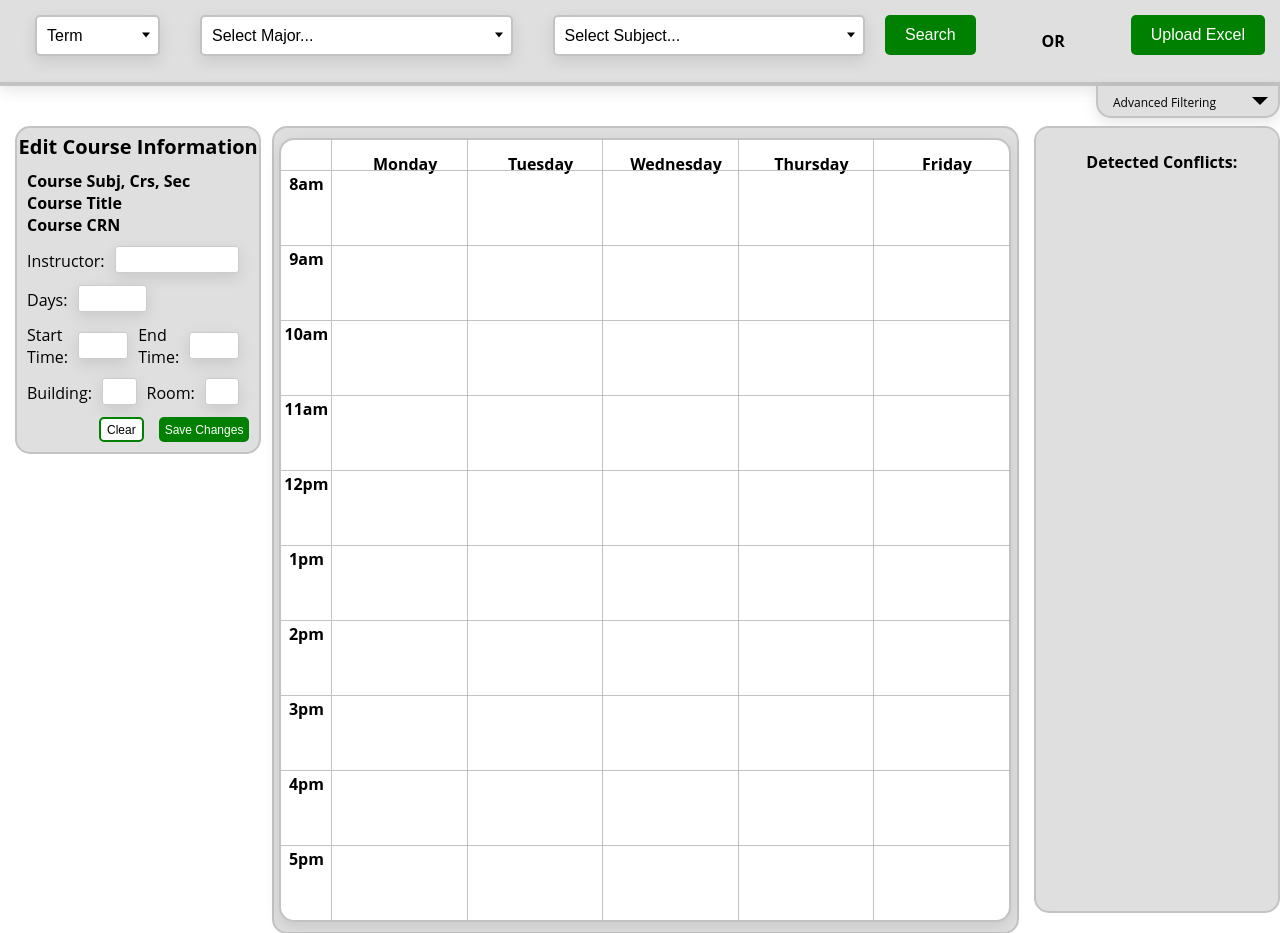
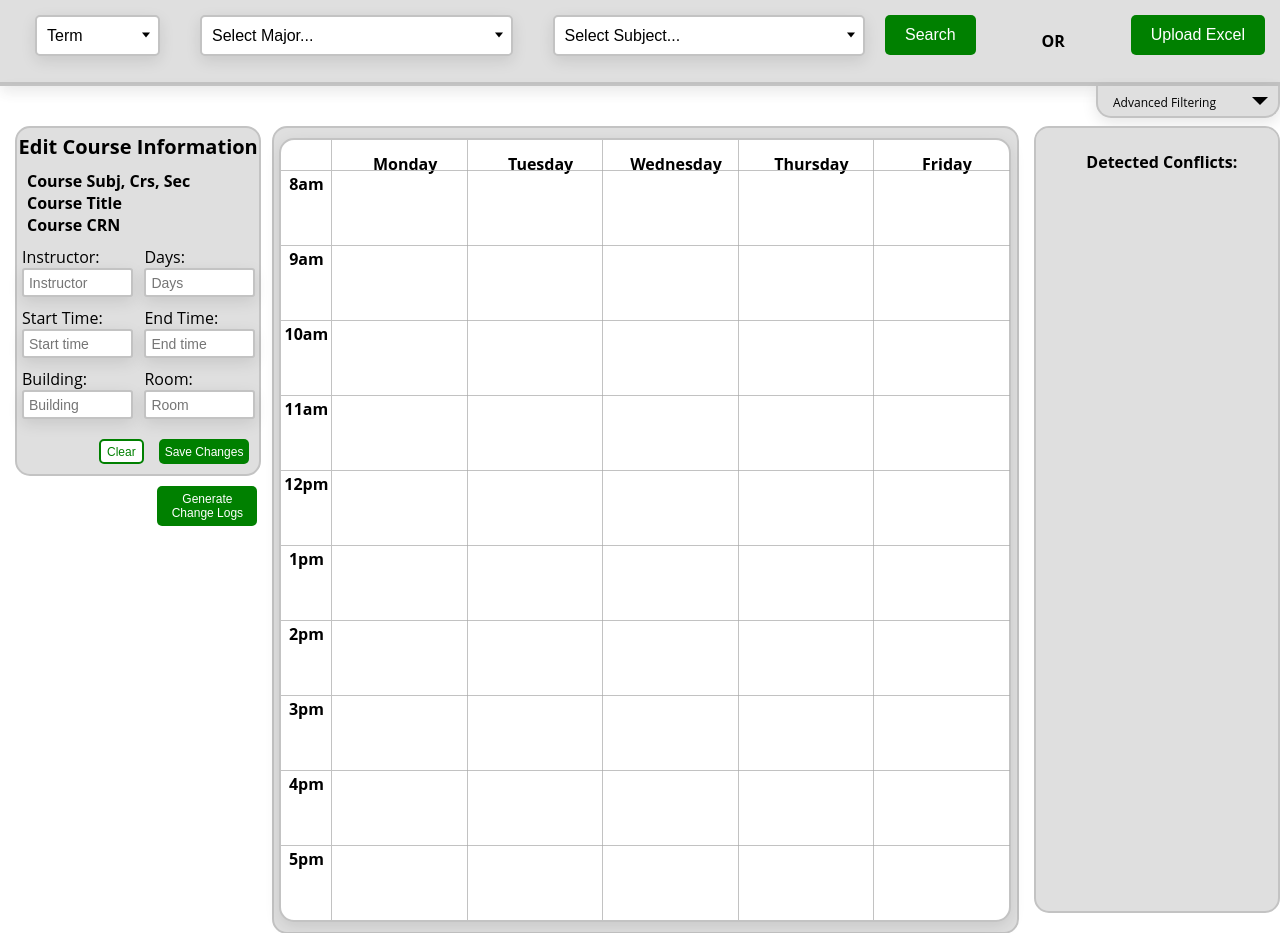
Before and after one commit to SamoanJohn/Schedule-Conflict-Checker, a Django app: page / in a window 1280 px wide. Shown: the part 65-998 px from the top of the page. Run offline with Django 4.2, Linux system fonts and the light colour scheme; data comes from the database, SQL or seed files in the repository; some libraries are stand-ins or nearby versions.

Commit message:
change log in place

```diff
--- a/ScheduleChecker/static/css/scheduler_style.css
+++ b/ScheduleChecker/static/css/scheduler_style.css
@@ -1060,7 +1060,6 @@ input:focus {
 .main-container {
   display: flex;
   justify-content: flex-end;
-
 }
 
 /* DISPLAYING CONFLICTS */
@@ -1239,6 +1238,7 @@ h2 {
   margin-top: 40px;
   margin-left: 15px;
 }
+
 /* Edit Box */
 .edit-box {
   width: 100%;
@@ -1272,30 +1272,43 @@ h2 {
 
 .edit-box-content {
   margin-top: 10px;
+  display: flex;
+  justify-content: space-between;
+}
+
+.form-group-left-column {
+  width: 40%;
+  margin-left: 5px;
+}
+
+.form-group-right-column {
+  width: 40%;
+  margin-right: 18px;
 }
 
 .form-group {
   color: var(--black-text-color);
-  display: flex;
-  align-items: center;
-  margin: 10px;
-}
-
-#edit-box-days {
-  max-width: 130px;
-}
+  margin: 7px;
+}
+
 
 .form-group label {
-  margin-right: 10px;
-}
-
-input[type="text"] {
-  width: 80%;
+  font-size: 14px;
+}
+
+#instructor,
+#days,
+#start-time,
+#end-time,
+#building,
+#room {
   padding: 5px;
-  border: 1px solid #ccc;
+  border: 2px solid var(--grey-border-color);
   border-radius: 3px;
+  margin-bottom: 10px;
   font-size: 14px;
 }
+
 
 .save-course-info-button-container {
   display: flex;
@@ -1329,7 +1342,7 @@ input[type="text"] {
 .clear-course-info-button {
   margin-right: 15px;
   background-color: var(--background-color);
-  color: var(--black-text-color);
+  color: var(--submit-button-color);
   height: 25px;
   border-radius: 5px;
   border-style: solid;
@@ -1341,13 +1354,36 @@ input[type="text"] {
 
 
 .clear-course-info-button:hover {
-  background-color: var(--grey-background-color);
+  background-color: var(--lightgrey-background-color);
 }
 
 
 .invalid-input {
   outline: 2px solid red;
 }
+
+.change-log-button-container {
+  display: flex;
+  justify-content: flex-end;
+}
+
+#change-log-button {
+  margin-top: 10px;
+  background-color: var(--submit-button-color);
+  color: var(--white-text-color);
+  height: 40px;
+  width: 100px;
+  border: none;
+  border-radius: 5px;
+  cursor: pointer;
+  font-size: 12px;
+}
+
+#change-log-button:hover {
+  background-color: var(--submit-button-hover-color);
+}
+
+
 /* Style for the online course section */
 
 .online-courses {
--- a/ScheduleChecker/static/js/schedule.js
+++ b/ScheduleChecker/static/js/schedule.js
@@ -525,15 +525,32 @@ window.addEventListener('load', function() {
       xhr.send();
 
   }
+
+
+  const changeLogButton = document.querySelector('#change-log-button');
+  changeLogButton.addEventListener('click', displayChangeLogs);
+
+
+
   // add a click event listener to the button
   var searchbtn = document.getElementById("search-btn");
   searchbtn.removeEventListener('click', handleSearchButtonClick);
   searchbtn.addEventListener('click', handleSearchButtonClick);
 
   const clearButton = document.querySelector('.clear-course-info-button');
-  const inputFields = document.querySelectorAll('.form-group input');
+  const inputFields = document.querySelectorAll('input[type="text"]');
+  console.log(inputFields)
 
   clearButton.addEventListener('click', () => {
+    const startTimeInput = document.querySelector("#start-time");
+    const endTimeInput = document.querySelector("#end-time");
+    const daysInput = document.querySelector("#days");
+
+    startTimeInput.classList.remove("invalid-input");
+    endTimeInput.classList.remove("invalid-input");
+    daysInput.classList.remove("invalid-input");
+
+
     const subjElem = document.querySelector('.course-subj-crs-sec');
     const titleElem = document.querySelector('.course-title');
     const crnElem = document.querySelector('.course-crn');
@@ -655,7 +672,6 @@ function updateCourseElements(){
 
 
 function calculateEndTime(STime, Duration) {
-  console.log(STime);
   const STimeHours = parseInt(STime.slice(0, 2));
   const STimeMinutes = parseInt(STime.slice(2));
   const STimeInMinutes = STimeHours * 60 + STimeMinutes;
@@ -718,7 +734,6 @@ function handleDragstart(event) {
 function handleDragover(event) {
   event.preventDefault();
   const time = militaryToStandardTime(event.currentTarget.dataset.time);
-  console.log(time);
   event.currentTarget.classList.add('highlight');
   event.currentTarget.classList.add('text');
   event.currentTarget.setAttribute('data-highlight-time', time);
@@ -749,7 +764,6 @@ function handleDrop(event) {
     const timeCell = event.currentTarget;
     const dayTime = timeCell.getAttribute('data-time');
     courseBlockContainer.firstChild.setAttribute('STime', dayTime);
-    console.log(courseBlockContainer.firstChild);
     courseBlockContainer.firstChild.setAttribute('ETime', calculateEndTime(courseBlockContainer.firstChild.getAttribute('STime'),
     courseBlockContainer.firstChild.getAttribute('Duration')));
     courseBlockContainer.firstChild
@@ -777,6 +791,13 @@ function openEditBoxClick() {
 }
 
 function openEditBox(courseElement) {
+  const startTimeInput = document.querySelector("#start-time");
+  const endTimeInput = document.querySelector("#end-time");
+  const daysInput = document.querySelector("#days");
+
+  startTimeInput.classList.remove("invalid-input");
+  endTimeInput.classList.remove("invalid-input");
+  daysInput.classList.remove("invalid-input");
   // get the course information from the courseElement
   const subj = courseElement.getAttribute("subj");
   const crs = courseElement.getAttribute("crs");
@@ -825,15 +846,14 @@ function openEditBox(courseElement) {
 
   const instructorInput = document.querySelector("#instructor");
   instructorInput.value = instructor;
-  const daysInput = document.querySelector("#days");
   daysInput.value = days;
 
   stimeStandard = militaryToStandardTime(stime)
   etimeStandard = militaryToStandardTime(etime)
 
-  const startTimeInput = document.querySelector("#start-time");
+
+
   startTimeInput.value = stimeStandard;
-  const endTimeInput = document.querySelector("#end-time");
   endTimeInput.value = etimeStandard;
   const buildingInput = document.querySelector("#building");
   buildingInput.value = bldg;
@@ -1000,31 +1020,78 @@ function addCourseToCalendar(course) {
   });
 };
 
+var changeLog = []
 
 function updateCourseInClassArray(course) {
-  const crn = course.getAttribute("CRN");
+  const crn = parseInt(course.getAttribute("CRN"));
+  let courseExists = false;
+  for (let i = 0; i < changeLog.length; i++) {
+    if (parseInt(changeLog[i].oldCourse.CRN) === crn) {
+      courseExists = true;
+      changeLog[i].newCourse.Instructor = course.getAttribute("instructor");
+      changeLog[i].newCourse.Days = course.getAttribute("days");
+      changeLog[i].newCourse.STime = course.getAttribute("stime");
+      changeLog[i].newCourse.ETime = course.getAttribute("etime");
+      changeLog[i].newCourse.Bldg = course.getAttribute("bldg");
+      changeLog[i].newCourse.Room = course.getAttribute("room");
+      break;
+    }
+  }
+  if (!courseExists) {
     for (let i = 0; i < saved_class_array.length; i++) {
       if (parseInt(saved_class_array[i].CRN) === parseInt(crn)) {
+        let oldCourse = JSON.parse(JSON.stringify(saved_class_array[i]));
         saved_class_array[i].Instructor = course.getAttribute("instructor");
         saved_class_array[i].Days = course.getAttribute("days");
         saved_class_array[i].STime = course.getAttribute("stime");
         saved_class_array[i].ETime = course.getAttribute("etime");
         saved_class_array[i].Bldg = course.getAttribute("bldg");
         saved_class_array[i].Room = course.getAttribute("room");
+        let newCourse = JSON.parse(JSON.stringify(saved_class_array[i]));
+        changeLog.push({oldCourse: oldCourse, newCourse: newCourse});
         break;
       }
     }
-  for (let i = 0; i < class_array.length; i++) {
-    if (parseInt(class_array[i].CRN) === parseInt(crn)) {
-      saved_class_array[i].Instructor = course.getAttribute("instructor");
-      saved_class_array[i].Days = course.getAttribute("days");
-      saved_class_array[i].STime = course.getAttribute("stime");
-      saved_class_array[i].ETime = course.getAttribute("etime");
-      saved_class_array[i].Bldg = course.getAttribute("bldg");
-      saved_class_array[i].Room = course.getAttribute("room");
-      break;
-    }
-  }
+  }
+}
+
+
+function displayChangeLogs() {
+  let logText = "";
+  for (let i = 0; i < changeLog.length; i++) {
+    const oldCourse = changeLog[i].oldCourse;
+    const newCourse = changeLog[i].newCourse;
+    let changes = [];
+    if (oldCourse.Instructor !== newCourse.Instructor) {
+      changes.push(`Instructor changed from ${oldCourse.Instructor} to ${newCourse.Instructor}`);
+    }
+    if (oldCourse.Days !== newCourse.Days) {
+      changes.push(`Days changed from ${oldCourse.Days} to ${newCourse.Days}`);
+    }
+    if (oldCourse.STime !== newCourse.STime) {
+      oldSTime = militaryToStandardTime(oldCourse.STime)
+      newSTime = militaryToStandardTime(newCourse.STime)
+      changes.push(`Start time changed from ${oldSTime} to ${newSTime}`);
+    }
+    if (oldCourse.ETime !== newCourse.ETime) {
+      oldETime = militaryToStandardTime(oldCourse.ETime)
+      newETime = militaryToStandardTime(newCourse.ETime)
+      changes.push(`End time changed from ${oldETime} to ${newETime}`);
+    }
+    if (oldCourse.Bldg !== newCourse.Bldg || oldCourse.Room !== newCourse.Room) {
+      changes.push(`Location changed from ${oldCourse.Bldg} ${oldCourse.Room} to ${newCourse.Bldg} ${newCourse.Room}`);
+    }
+    if (changes.length > 0) {
+      logText += `${oldCourse.CRN} ${oldCourse.Subj} ${oldCourse.Crs} ${oldCourse.Sec} changes:\n`;
+      logText += `${changes.join("\n")}\n\n`;
+    }
+  }
+  if (logText === "") {
+    logText = "No changes recorded.";
+  }
+  const popup = window.open("", "changeLogPopup", "width=600,height=400");
+  popup.document.write(`<pre>${logText}</pre>`);
+  popup.document.close();
 }
 
 
--- a/ScheduleChecker/website/templates/scheduler.html
+++ b/ScheduleChecker/website/templates/scheduler.html
@@ -276,6 +276,9 @@
     </div>
 
     <!-- Austin -->
+    <datalist id="subj-suggestion">
+      <option value="Format: CSCE">
+    </datalist>
     <!-- John -->
   <!-- data-Day may need to change to a M,T,W,TH format-->
   <div class="main-container">
@@ -288,35 +291,58 @@
           <span class="course-crn">Course CRN</span>
         </div>
         <div class="edit-box-content">
-          <div class="form-group">
+          <div class="form-group-left-column">
             <label for="instructor">Instructor:</label>
-            <input type="text" id="instructor">
+            <input type="text" id="instructor" placeholder="Instructor" list="instructor-suggestion" oninput="if (this.value=='Format: Witmer F') {this.value='Witmer F'}"/>
+            <datalist id="instructor-suggestion">
+              <option value="Format: Witmer F">
+            </datalist>
+
+            <label for="start-time">Start Time:</label>
+            <input type="text" id="start-time" placeholder="Start time" list="stime-suggestion" oninput="if (this.value=='Format: 11:30AM') {this.value='11:30AM'}"/>
+            <datalist id="stime-suggestion">
+              <option value="Format: 11:30AM">
+            </datalist>
+
+            <label for="building">Building:</label>
+            <input type="text" id="building" placeholder="Building" list="building-suggestion" oninput="if (this.value=='Format: EIB') {this.value='EIB'}"/>
+            <datalist id="building-suggestion">
+              <option value="Format: EIB">
+            </datalist>
           </div>
-          <div class="form-group" id="edit-box-days">
+
+          <div class="form-group-right-column">
             <label for="days">Days:</label>
-            <input type="text" id="days">
+            <input type="text" id="days" placeholder="Days" list="days-suggestion" oninput="if (this.value=='Format: MW') {this.value='MW'}"/>
+            <datalist id="days-suggestion">
+              <option value="Format: MW">
+            </datalist>
+
+            <label for="end-time">End Time:</label>
+            <input type="text" id="end-time" placeholder="End time" list="etime-suggestion" oninput="if (this.value=='Format: 12:45PM') {this.value='12:45PM'}"/>
+            <datalist id="etime-suggestion">
+              <option value="Format: 12:45PM">
+            </datalist>
+
+            <label for="room">Room:</label>
+            <input type="text" id="room" placeholder="Room" list="room-suggestion" oninput="if (this.value=='Format: 209') {this.value='209'}"/>
+            <datalist id="room-suggestion">
+              <option value="Format: 209">
+            </datalist>
           </div>
-          <div class="form-group">
-            <label for="start-time">Start Time:</label>
-            <input type="text" id="start-time">
-            <label for="end-time">End Time:</label>
-            <input type="text" id="end-time">
-          </div>
-          <div class="form-group">
-            <label for="building">Building:</label>
-            <input type="text" id="building">
-            <label for="room">Room:</label>
-            <input type="text" id="room">
-          </div>
-          <div class="save-course-info-button-container">
-            <button class="clear-course-info-button">Clear</button>
-            <button class="save-course-info-button">Save Changes</button>
-          </div>
+        </div>
+
+        <div class="save-course-info-button-container">
+          <button class="clear-course-info-button">Clear</button>
+          <button class="save-course-info-button">Save Changes</button>
         </div>
         <div id="edit-box-loading-container" class="loading-container">
           <div class="spinner"></div>
           <div id="edit-box-text">Updating...</div>
         </div>
+      </div>
+      <div class="change-log-button-container">
+        <button id="change-log-button">Generate Change Logs</button>
       </div>
     </div>
 
@@ -874,6 +900,7 @@
     <div id="temp-conflict-container"></div>
   </div>
   <!-- displaying asychronous online courses-->
+
   <div id="toggle-online-courses-indent" class="toggle-online-courses-indent">
     <div class="toggle-online-courses-indent-text">Online / Asynchronous Courses</div>
     <span class="online-courses-dropdown-arrow"></span>
```
Also changed, not shown: 1 other file. Lines whose indentation alone changed are shown as unchanged.
